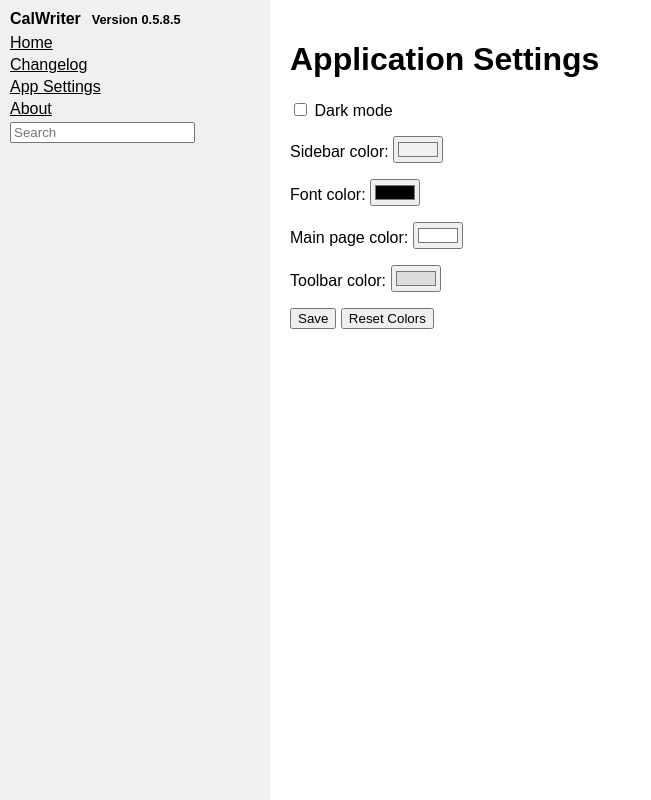
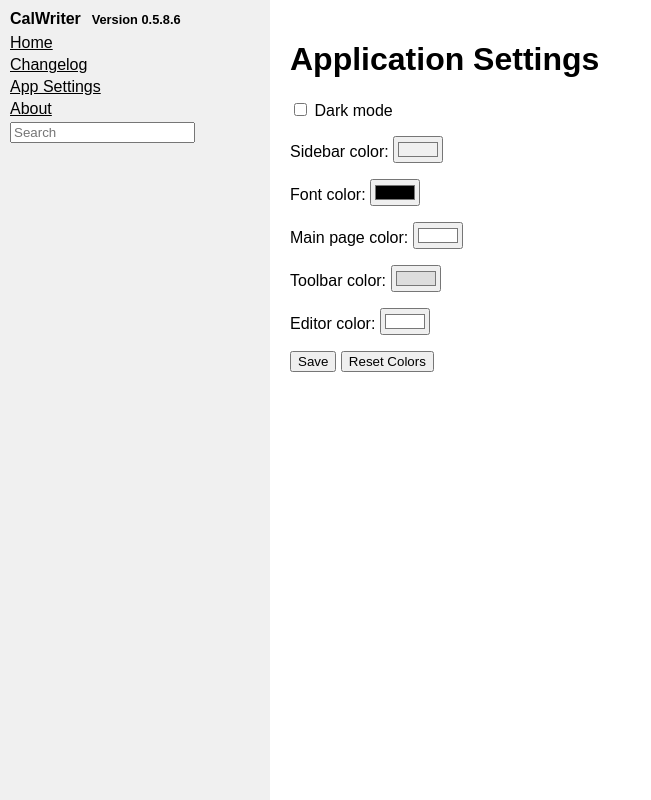
Before and after one commit to calaquin/calwriter, a Flask app: page /settings in a window 1280 px wide. Shown: the whole page, without its empty margins (0-651 px from the left). Run offline with Flask 3, Linux system fonts and the light colour scheme; some libraries are stand-ins or nearby versions.

Commit message:
Add horizontal rule tool and editor color setting

```diff
--- a/app.py
+++ b/app.py
@@ -20,7 +20,7 @@ app = Flask(__name__)
 app.secret_key = 'change-this'
 
 # Application version
-VERSION = "0.5.8.5"
+VERSION = "0.5.8.6"
 app.jinja_env.globals['app_version'] = VERSION
 
 DATA_DIR = os.environ.get('DATA_DIR', os.path.join(os.getcwd(), 'data'))
@@ -56,6 +56,7 @@ def load_settings():
         'text_color': '#000000',
         'bg_color': '#ffffff',
         'toolbar_color': '#dddddd',
+        'editor_color': '#ffffff',
     }
     if os.path.isfile(SETTINGS_FILE):
         with open(SETTINGS_FILE) as f:
@@ -318,6 +319,7 @@ def app_settings_page():
                 'text_color': '#000000',
                 'bg_color': '#ffffff',
                 'toolbar_color': '#dddddd',
+                'editor_color': '#ffffff',
             }
         else:
             settings['dark_mode'] = bool(request.form.get('dark_mode'))
@@ -325,6 +327,7 @@ def app_settings_page():
             settings['text_color'] = request.form.get('text_color', '#000000') or '#000000'
             settings['bg_color'] = request.form.get('bg_color', '#ffffff') or '#ffffff'
             settings['toolbar_color'] = request.form.get('toolbar_color', '#dddddd') or '#dddddd'
+            settings['editor_color'] = request.form.get('editor_color', '#ffffff') or '#ffffff'
         save_settings(settings)
         flash('Settings saved')
         return redirect(url_for('index'))
--- a/static/style.css
+++ b/static/style.css
@@ -4,6 +4,7 @@
     --text-color: #000;
     --sidebar-bg: #f0f0f0;
     --toolbar-bg: #ddd;
+    --editor-bg: #fff;
 }
 
 body {
@@ -20,6 +21,7 @@ body.dark {
     --text-color: #eee;
     --sidebar-bg: #333;
     --toolbar-bg: #555;
+    --editor-bg: #444;
 }
 #sidebar {
     width: 250px;
@@ -46,6 +48,19 @@ body.dark {
 #main {
     flex: 1;
     padding: 20px;
+}
+
+body.chapter-view #main {
+    padding: 10px;
+}
+
+body.chapter-view #chapter_area {
+    padding-right: 10px;
+}
+
+body.chapter-view #chapter_area h1 {
+    margin-top: 0;
+    margin-bottom: 0.5em;
 }
 #chapter_page {
     display: flex;
@@ -145,7 +160,7 @@ body.dark {
     min-height: 200px;
     padding: 8px;
     margin-bottom: 10px;
-    background: var(--bg-color);
+    background: var(--editor-bg);
 }
 #chapter_editor p,
 .toolbar {
--- a/templates/app_settings.html
+++ b/templates/app_settings.html
@@ -8,6 +8,7 @@
   <p><label>Font color: <input type="color" name="text_color" value="{{ settings.text_color }}"></label></p>
   <p><label>Main page color: <input type="color" name="bg_color" value="{{ settings.bg_color }}"></label></p>
   <p><label>Toolbar color: <input type="color" name="toolbar_color" value="{{ settings.toolbar_color }}"></label></p>
+  <p><label>Editor color: <input type="color" name="editor_color" value="{{ settings.editor_color }}"></label></p>
   <button type="submit">Save</button>
   <button type="submit" name="reset" value="1">Reset Colors</button>
 </form>
--- a/templates/chapter.html
+++ b/templates/chapter.html
@@ -1,5 +1,6 @@
 {% extends "layout.html" %}
 {% block title %}{{ chapter }}{% endblock %}
+{% block body_class %}chapter-view{% endblock %}
 {% block content %}
 <div id="chapter_page">
   <div id="chapter_area">
@@ -26,6 +27,7 @@
         <button type="button" onclick="execCmd('insertOrderedList')">1.</button>
         <button type="button" onclick="execCmd('indent')">&#8594;</button>
         <button type="button" onclick="execCmd('outdent')">&#8592;</button>
+        <button type="button" onclick="execCmd('insertHorizontalRule')">HR</button>
         <button type="button" class="gap-left" id="undo_btn">Undo</button>
         <button type="button" id="redo_btn">Redo</button>
       </div>
--- a/templates/layout.html
+++ b/templates/layout.html
@@ -5,7 +5,7 @@
   <link rel="stylesheet" href="{{ url_for('static', filename='style.css') }}">
   <script src="{{ url_for('static', filename='editor.js') }}"></script>
 </head>
-<body class="{% if app_settings.dark_mode %}dark{% endif %}" style="--sidebar-bg: {{ app_settings.sidebar_color }}; --text-color: {{ app_settings.text_color }}; --bg-color: {{ app_settings.bg_color }}; --toolbar-bg: {{ app_settings.toolbar_color }}">
+<body class="{% if app_settings.dark_mode %}dark {% endif %}{% block body_class %}{% endblock %}" style="--sidebar-bg: {{ app_settings.sidebar_color if not app_settings.dark_mode else '#333' }}; --text-color: {{ app_settings.text_color if not app_settings.dark_mode else '#eee' }}; --bg-color: {{ app_settings.bg_color if not app_settings.dark_mode else '#222' }}; --toolbar-bg: {{ app_settings.toolbar_color if not app_settings.dark_mode else '#555' }}; --editor-bg: {{ app_settings.editor_color if not app_settings.dark_mode else '#444' }}">
 <div id="sidebar">
   <div class="sidebar-title">CalWriter <span class="version">Version {{ app_version }}</span></div>
   <a href="{{ url_for('index') }}">Home</a>
```
Also changed, not shown: CHANGELOG.md, README.md.
